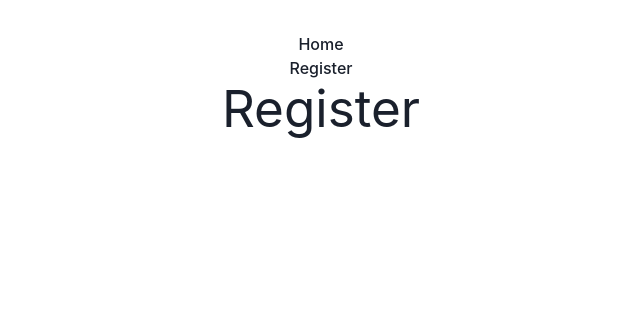
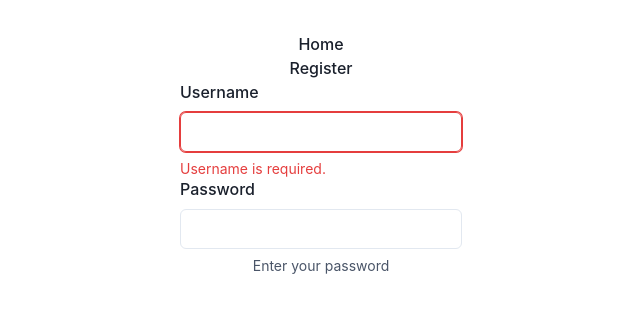
Before and after one commit to LeMitch1/e-commerce, a React (Vite) app: page /register in a window 1280 px wide. Shown: the top 312 px of the page, without its empty margins (319-959 px from the left). Built offline with nearby package versions, Linux system fonts and the light colour scheme.

Commit message:
Add Register and began logic for form

```diff
--- a/src/components/Register.jsx
+++ b/src/components/Register.jsx
@@ -1,7 +1,51 @@
+import {
+  FormControl,
+  FormLabel,
+  Input,
+  FormHelperText,
+  FormErrorMessage,
+} from "@chakra-ui/react";
+import { useState } from "react";
+
 export default function Register() {
+  const [username, setUserName] = useState("");
+  const [password, setPassword] = useState("");
+  const handleUserNameChange = (e) => setUserName(e.target.value);
+  const handlePasswordChange = (e) => setPassword(e.target.value);
+  const isError = username === "";
+
+  const validPassword = password.length > 7;
+
+  // WORK ON PASSWORD
+
   return (
     <>
-      <h1>Register</h1>
+      <FormControl isInvalid={isError}>
+        <FormLabel>Username</FormLabel>
+        <Input type="text" value={username} onChange={handleUserNameChange} />
+        {!isError ? (
+          <FormHelperText>
+            Enter the username you'd like to receive the newsletter on.
+          </FormHelperText>
+        ) : (
+          <FormErrorMessage>Username is required.</FormErrorMessage>
+        )}
+      </FormControl>
+      <FormControl isInvalid={validPassword}>
+        <FormLabel>Password</FormLabel>
+        <Input
+          type="password"
+          value={password}
+          onChange={handlePasswordChange}
+        />
+        {!validPassword ? (
+          <FormHelperText>Enter your password</FormHelperText>
+        ) : (
+          <FormErrorMessage>
+            Password must be at least 8 characters
+          </FormErrorMessage>
+        )}
+      </FormControl>
     </>
   );
 }
```
